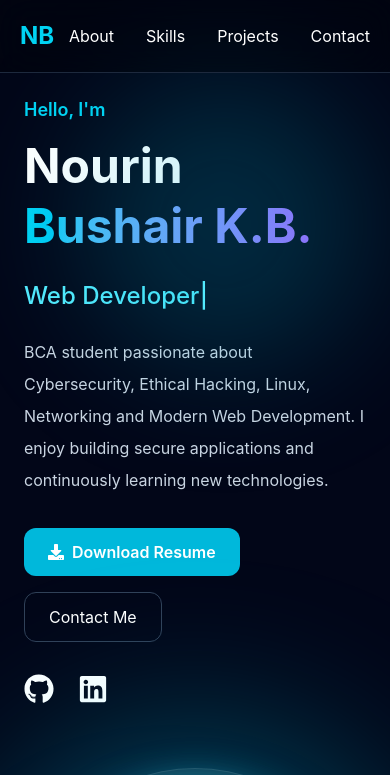
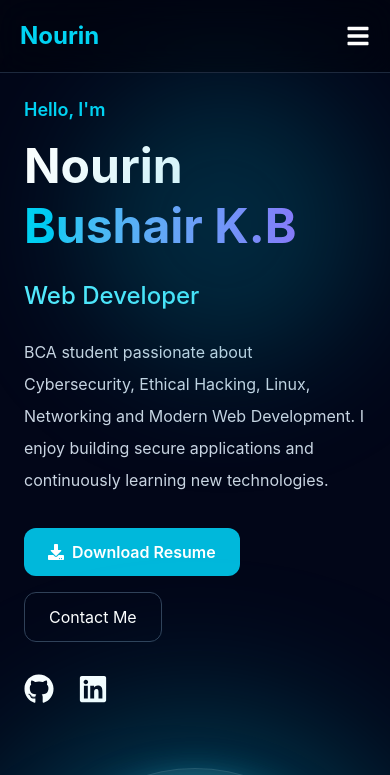
Before and after one commit to Nourinbushair/portfolio, a Next.js app: page / in a window 390 px wide. Shown: the top 775 px of the page. Built offline with nearby package versions, Linux system fonts and the light colour scheme.

Commit message:
Portfolio updates

```diff
--- a/components/About.jsx
+++ b/components/About.jsx
@@ -23,12 +23,12 @@ export default function About() {
         className="mt-10 bg-slate-900 border border-slate-800 rounded-2xl p-8"
       >
         <p className="text-lg text-slate-300 leading-8">
-          I am a BCA Cybersecurity student at Jain University
-          passionate about Ethical Hacking, Linux,
-          Network Security and Modern Web Development.
+          I am a passionate BCA student specializing in Cybersecurity at Jain (Deemed-to-be) University. My interests lie in ethical hacking, network security, Linux administration, and modern web development. I enjoy exploring how technology works behind the scenes and continuously strive to expand my knowledge through hands-on projects, internships, and certifications.
 
-          I enjoy solving problems, building projects,
-          and continuously learning new technologies.
+Alongside cybersecurity, I have developed skills in web technologies such as HTML, CSS, JavaScript, React, Next.js, and WordPress. I enjoy building responsive and user-friendly websites that combine functionality with modern design principles. My goal is to create solutions that are both secure and efficient while providing an excellent user experience.
+
+I am a lifelong learner who believes in continuous improvement and practical experience. Through academic projects, cybersecurity labs, and internship opportunities, I am developing the technical and problem-solving skills needed to succeed in the technology industry. I am actively seeking opportunities to contribute, learn from professionals, and grow into a skilled cybersecurity and web development professional.
+
         </p>
       </motion.div>
     </section>
--- a/components/Contact.jsx
+++ b/components/Contact.jsx
@@ -1,13 +1,13 @@
 export default function Contact() {
   return (
-    <section className="p-10">
+    <section id="contact" className="p-10">
       <h2 className="text-5xl font-bold text-cyan-400 mb-10">
         Contact
       </h2>
       <div className="text-white">
       <p>Email: your@email.com</p>
-      <p>LinkedIn: linkedin.com/in/yourname</p>
-      <p>GitHub: github.com/yourname</p>
+      <p>LinkedIn: linkedin.com/in/nourin-bushair-kb-59811b358</p>
+      <p>GitHub: github.com/NourinBushair</p>
       </div>
     </section>
   );
--- a/components/Footer.jsx
+++ b/components/Footer.jsx
@@ -1,6 +1,6 @@
 export default function Footer() {
   return (
-    <footer className="text-center p-6">
+    <footer className="text-center p-6 text-white">
       © 2026 Nourin Bushair
     </footer>
   );
--- a/components/Hero.jsx
+++ b/components/Hero.jsx
@@ -34,7 +34,7 @@ export default function Hero() {
             <h1 className="mt-3 text-5xl md:text-7xl font-bold leading-tight">
               Nourin
               <span className="block bg-gradient-to-r from-cyan-400 to-purple-500 bg-clip-text text-transparent">
-                Bushair K.B.
+                Bushair K.B
               </span>
             </h1>
 
--- a/components/Navbar.jsx
+++ b/components/Navbar.jsx
@@ -1,43 +1,69 @@
+"use client";
+
+import { useState } from "react";
+import { FaBars, FaTimes } from "react-icons/fa";
+
 export default function Navbar() {
+  const [menuOpen, setMenuOpen] = useState(false);
+
   return (
     <nav className="fixed top-0 left-0 w-full z-50 backdrop-blur-lg bg-black/30 border-b border-slate-800">
-
       <div className="max-w-6xl mx-auto flex justify-between items-center p-5">
 
-        <h1 className="text-cyan-400 font-bold text-2xl">
-          NB
-        </h1>
+        <a
+          href="#"
+          className="text-cyan-400 font-bold text-2xl"
+        >
+          Nourin
+        </a>
 
-        <ul className="flex gap-8 text-white">
+        {/* Desktop Menu */}
+        <ul className="hidden md:flex gap-8 text-white">
+          <li><a href="#about">About</a></li>
+          <li><a href="#skills">Skills</a></li>
+          <li><a href="#projects">Projects</a></li>
+          <li><a href="#contact">Contact</a></li>
+        </ul>
 
+        {/* Mobile Button */}
+        <button
+          className="md:hidden text-white text-2xl"
+          onClick={() => setMenuOpen(!menuOpen)}
+        >
+          {menuOpen ? <FaTimes /> : <FaBars />}
+        </button>
+      </div>
+
+      {/* Mobile Menu */}
+      {menuOpen && (
+        <div className="md:hidden bg-slate-900 border-t border-slate-800">
+          <ul className="flex flex-col items-center py-5 gap-5 text-white">
             <li>
-            <a href="#about" className="hover:text-cyan-400">
+              <a href="#about" onClick={() => setMenuOpen(false)}>
                 About
               </a>
             </li>
 
             <li>
-            <a href="#skills" className="hover:text-cyan-400">
+              <a href="#skills" onClick={() => setMenuOpen(false)}>
                 Skills
               </a>
             </li>
 
             <li>
-            <a href="#projects" className="hover:text-cyan-400">
+              <a href="#projects" onClick={() => setMenuOpen(false)}>
                 Projects
               </a>
             </li>
 
             <li>
-            <a href="#contact" className="hover:text-cyan-400">
+              <a href="#contact" onClick={() => setMenuOpen(false)}>
                 Contact
               </a>
             </li>
-
           </ul>
-
         </div>
-
+      )}
     </nav>
   );
 }
--- a/components/Projects.jsx
+++ b/components/Projects.jsx
@@ -1,6 +1,6 @@
 export default function Projects() {
   return (
-    <section className="p-10">
+    <section id="projects" className="p-10">
       <h2 className="text-5xl font-bold text-cyan-400 mb-10">
         Projects
       </h2>
--- a/components/Stats.jsx
+++ b/components/Stats.jsx
@@ -20,7 +20,7 @@ export default function Stats() {
 
         <div className="text-white">
           <h2 className="text-5xl text-cyan-400 font-bold">
-            2
+            1
           </h2>
           <p>Internship</p>
         </div>
```
Lines whose indentation alone changed are shown as unchanged.
